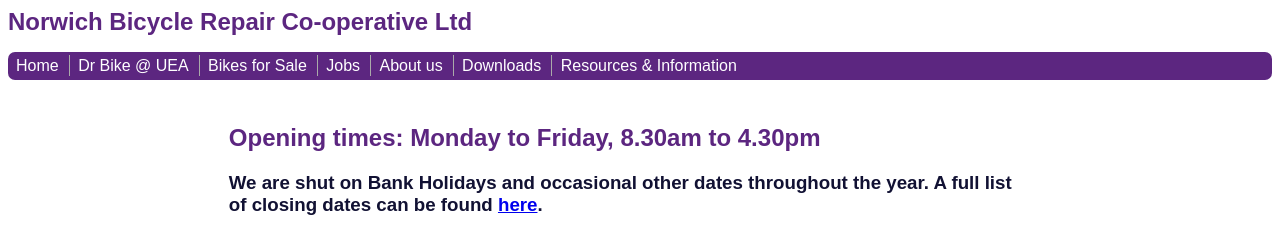
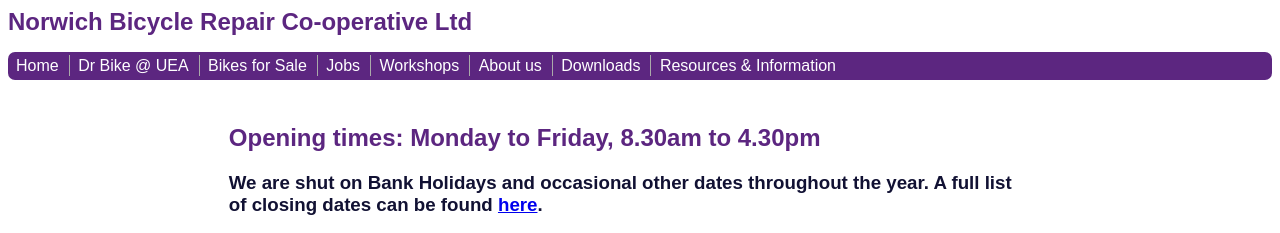
Before and after one commit to norwichbicyclerepaircooperative/norwichbicyclerepaircooperative.github.io, a Jekyll site: the page built from index.md, in a window 1280 px wide. Shown: the top 233 px of the page. Built offline with Jekyll 4.4.1, drawn with Linux system fonts in a browser that asks for light colours.

Commit message:
Update default.html

```diff
--- a/_layouts/default.html
+++ b/_layouts/default.html
@@ -15,6 +15,7 @@
             <li><a href="/dr-bike-uea/">Dr Bike @ UEA</a></li>
 	    <li><a href="/bikes-for-sale/">Bikes for Sale</a></li>
             <li><a href="/jobs/">Jobs</a></li>
+	    <li><a href="/workshops/">Workshops</a></li>
             <li><a href="/about-us/">About us</a></li>
 	    <li><a href="/downloads/">Downloads</a></li>
             <li><a href="/resources-information/">Resources & Information</a></li>
```
